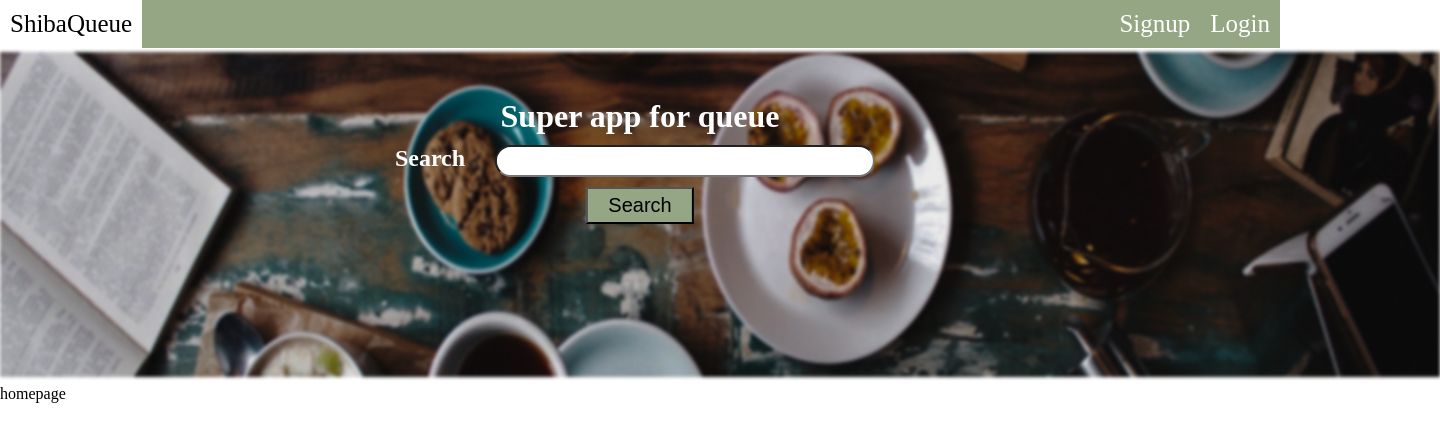
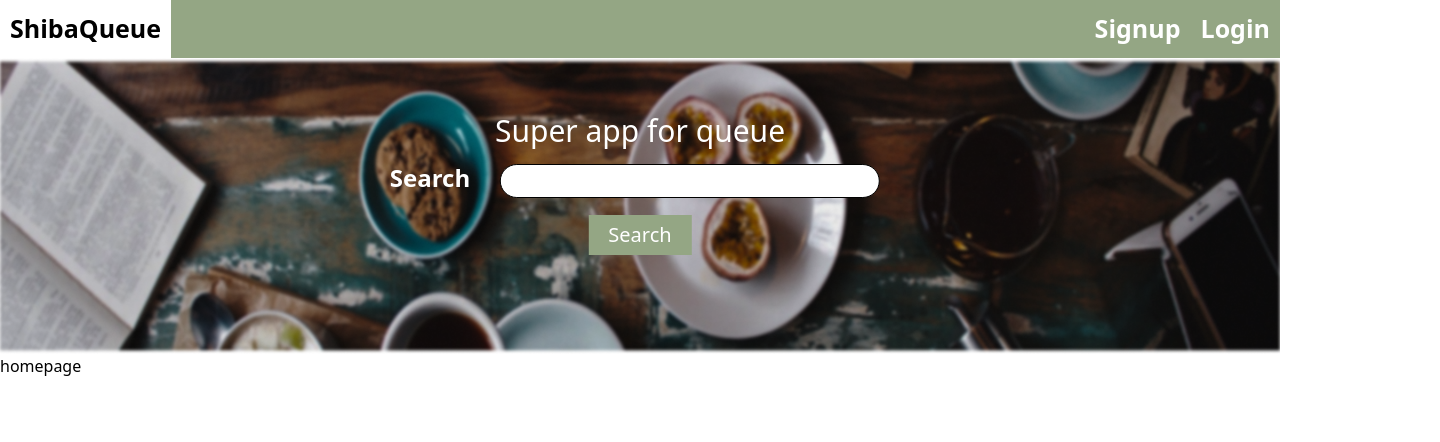
Before and after one commit to ShibaTenshi/Frontend-user, a Nuxt app: page / in a window 1280 px wide. Shown: the top 442 px of the page, 1440 px wide, since content can reach past the window. Built offline with nearby package versions, Linux system fonts and the light colour scheme.

Commit message:
Add tailwindcss and edit every file

```diff
--- a/assets/css/main.css
+++ b/assets/css/main.css
@@ -1,72 +1,37 @@
-*{
-    margin: 0;
-    padding: 0;
-    box-sizing: border-box;
-}
+@tailwind base;
+@tailwind components;
+@tailwind utilities;
 
 .topnav{
-    background-color: #94A684;
-    overflow: hidden;
+    @apply bg-[#94A684] overflow-hidden
 }
 
 .navLink{
-    font-size: 25px;
-    padding: 10px;
-    color: white;
-    float: left;
-    text-decoration: none;
+    @apply text-[25px] p-[10px] text-white float-left font-bold hover:bg-white hover:text-black
 }
 
 .access{
-    float: right;
-}
-
-.navLink:hover{
-    background-color: white;
-    color: black;
+    @apply float-right
 }
 
 .homepage{
-    position: relative;
+    @apply relative
 }
 
 .homepage .topic{
-    position: absolute;
-    top: 50px;
-    left: 50%;
-    transform: translateX(-50%);
-    color: white;
-    text-align: center;
+    @apply absolute top-[50px] left-[50%] translate-x-[-50%] text-white text-center text-[30px]
 }
 
 .topic label{
-    margin-right: 20px;
-    font-size: 24px;
-    font-weight: bold;
+    @apply mr-[20px] text-[24px] font-bold
 }
 
 input[type=text], input[type=password], input[type=email]{
-    width: 380px;
-    border-radius: 25px;
-    margin: 10px;
-    font-size: 16px;
-    padding: 5px 20px;
-}
-
-input[type=text]:focus{
-    border: solid 3px black;
+    @apply w-[380px] rounded-3xl border-black border-[1px] text-black m-[10px] text-base px-5 py-1 box-border focus:border-[3px]
 }
 
 .activeBtn{
-    padding: 5px 20px;
-    font-size: 20px;
-    background-color: #94A684;
-}
-
-.activeBtn:hover{
-    border-radius: 20px;
-    border: solid 4px black;
-    cursor: pointer;
+    @apply px-[20px] py-[5px] bg-[#94A684] hover:rounded-[30px] hover:border-black hover:border-[3px] hover:cursor-pointer text-[20px] duration-100
 }
 
 .activeBtn:active{
@@ -74,37 +39,32 @@ input[type=text]:focus{
 }
 
 .bg-form{
-    background-image: url('pagelogin.png');
-    background-position: left;
-    background-size: 490px;
-    background-repeat: no-repeat;
-    min-height: 500px;
-    position: relative;
-    max-width: 980px;
-    margin: auto;
-    border: solid 2px black;
-
+    @apply bg-[url('pagelogin.png')] bg-left bg-[length_490px] bg-no-repeat min-h-[500px] relative max-w-[980px] m-auto border-black border-[2px]
 }
 
 .container{
-    background-color: white;
-    position: absolute;
-    right: 0;
-    height: 100%;
-    width: 490px;
-    text-align: center;
+    @apply bg-white absolute right-0 h-full w-[490px] text-center
+}
+
+.container h1{
+    @apply font-bold text-[25px]
 }
 
 .container label{
-    font-weight: bold;
-    font-size: 20px;
-    width: 100px;
+    @apply font-bold text-[20px]
 }
 
-.container input[type=text], .container input[type=password], .container input[type=email]{
-    width: 200px;
+.textField{
+    @apply flex justify-evenly items-center
+}
+.textField label{
+    @apply w-[200px]
+}
+
+.textField input[type=text], .textField input[type=password], .textField input[type=email]{
+    @apply w-[200px]
 }
 
 .container .activeBtn{
-    width: 70%;
+    @apply m-[10px] w-[70%] text-[white]
 }
--- a/nuxt.config.ts
+++ b/nuxt.config.ts
@@ -1,5 +1,11 @@
 // https://nuxt.com/docs/api/configuration/nuxt-config
 export default defineNuxtConfig({
   devtools: { enabled: true },
-  css: ['~/assets/css/main.css']
+  css: ['~/assets/css/main.css'],
+  postcss: {
+    plugins:{
+      tailwindcss:{},
+      autoprefixer: {}
+    }
+  }
 })
--- a/package.json
+++ b/package.json
@@ -11,7 +11,10 @@
   },
   "devDependencies": {
     "@nuxt/devtools": "latest",
+    "autoprefixer": "^10.4.16",
     "nuxt": "^3.7.4",
+    "postcss": "^8.4.31",
+    "tailwindcss": "^3.3.3",
     "vue": "^3.3.4",
     "vue-router": "^4.2.5"
   }
--- a/pages/login.vue
+++ b/pages/login.vue
@@ -6,13 +6,17 @@
         <br>
         <br>
         <h1>Log-In</h1>
-        <label for="">Username</label>
-        <input type="text"><br>
-        <label for="">Password</label>
-        <input type="password" name="" id=""><br>
+        <div class="textField">
+          <label for="">Username</label>
+          <input type="text"><br>
+        </div>
+        <div class="textField">
+          <label for="">Password</label>
+          <input type="password" name="" id=""><br>
+        </div>
         <button type="submit" class="activeBtn">Login</button>
         <br><br><br>
-        <p>If you don't have your account, Please click <NuxtLink to="/signup">Sign-Up</NuxtLink></p>
+        <p>If you don't have your account, Please click <NuxtLink to="/signup" class="underline text-blue-500">Sign-Up</NuxtLink></p>
       </form>
 
     </div>
--- a/pages/signup.vue
+++ b/pages/signup.vue
@@ -6,21 +6,33 @@
         <br>
         <br>
         <h1>Sign-Up</h1>
+        <div class="textField">
           <label for="">Firstname</label>
-        <input type="text"><br>
+          <input type="text">
+        </div>
+        <div class="textField">
           <label for="">Lastname</label>
-        <input type="text" name="" id=""><br>
+          <input type="text" name="" id="">
+        </div>
+        <div class="textField">
           <label for="">Username</label>
-        <input type="text"><br>
+          <input type="text">
+        </div>
+        <div class="textField">
           <label for="">Email</label>
-        <input type="email"><br>
+          <input type="email">
+        </div>
+        <div class="textField">
           <label for="">Password</label>
-        <input type="password"><br>
+          <input type="password">
+        </div>
+        <div class="textField">
           <label for="">Confirm Password</label>
-        <input type="password"><br>
+          <input type="password">
+        </div>
         <button type="submit" class="activeBtn">Sign-Up</button>
-        <br><br><br>
-        <p>If you have your account, Please click <NuxtLink to="/login">Login</NuxtLink></p>
+        <br>
+        <p>If you have your account, Please click <NuxtLink to="/login" class="underline text-blue-500">Login</NuxtLink></p>
       </form>
 
     </div>
--- /dev/null
+++ b/tailwind.config.js
@@ -0,0 +1,14 @@
+/** @type {import('tailwindcss').Config} */
+export default {
+  content: [
+    "./components/**/*.{js,vue,ts}",
+    "./layouts/**/*.vue",
+    "./pages/**/*.vue",
+    "./plugins/**/*.{js,ts}",
+    "./app.vue",
+  ],
+  theme: {
+    extend: {},
+  },
+  plugins: [],
+}
```
Also changed, not shown: 1 other file (tests, documents, lock files or other folders). Lines whose indentation alone changed are shown as unchanged.
